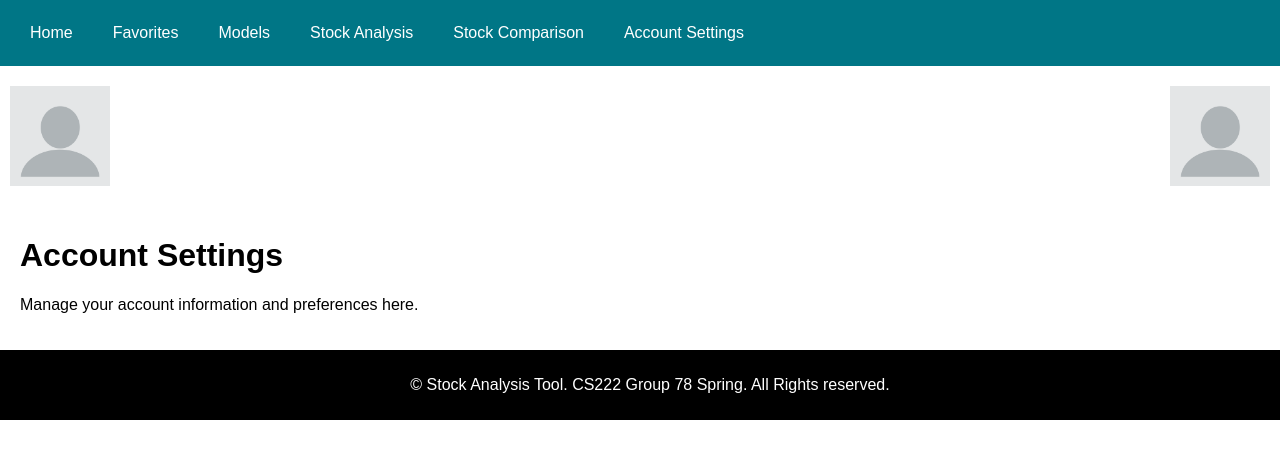
After one commit to CS222-UIUC/team-78-project, a Flask app: page /account_settings.html in a window 1280 px wide. The commit adds this page. Shown: the top 459 px of the page. Run offline with Flask 3, Linux system fonts and the light colour scheme.

Commit message:
created default pages for website and added homepage, account settings, logo, and footer features to each page

```diff
--- a/app.py
+++ b/app.py
@@ -6,5 +6,25 @@ app = Flask(__name__)
 def index():
     return render_template('index.html')
 
+@app.route('/favorites.html')
+def favorites():
+    return render_template('favorites.html')
+
+@app.route('/models.html')
+def models():
+    return render_template('models.html')
+
+@app.route('/stock_analysis.html')
+def stock_analysis():
+    return render_template('stock_analysis.html')
+
+@app.route('/stock_comparison.html')
+def stock_comparison():
+    return render_template('stock_comparison.html')
+
+@app.route('/account_settings.html')
+def account_settings():
+    return render_template('account_settings.html')
+
 if __name__ == "__main__":
     app.run(debug=True)
--- /dev/null
+++ b/templates/account_settings.html
@@ -0,0 +1,10 @@
+<!DOCTYPE html>
+<html lang="en">
+
+{% extends "base.html" %}
+{% block title %}Account Settings{% endblock %}
+{% block page_heading %}Account Settings{% endblock %}
+{% block page_description %}Manage your account information and preferences here.{% endblock %}
+
+
+</html>
--- /dev/null
+++ b/templates/base.html
@@ -0,0 +1,178 @@
+<!-- use  python app.py to run when in team 78 proj folder -->
+
+<!DOCTYPE html>
+<html lang="en">
+
+    <head>
+        <meta charset="UTF-8">
+        <meta name="viewport" content="width=device-width, initial-scale=1.0">
+        <title>Stock Analysis Tool</title>
+
+        <!-- transfer this to external css -->
+        <style>
+            body {
+                font-family: Arial, sans-serif;
+                margin: 0;
+                padding: 0;
+            }
+            .navbar {
+                background-color: #007686;
+                overflow: hidden;
+                color: white;
+                padding: 10px;
+            }
+            .navbar a {
+                color: white;
+                padding: 14px 20px;
+                text-decoration: none;
+                float: left;
+            }
+            .navbar a:hover {
+                background-color: #ddd;
+                color: rgb(0, 8, 255);
+            }
+            .logo-profile-container {
+                display: flex;
+                justify-content: space-between;
+                padding: 10px;
+                margin-top: 10px;
+            }
+
+            .logo {
+                width: 100px;
+                height: auto;
+            }
+
+            .profile {
+                width: 100px;
+                height: auto;
+                cursor: pointer;
+            }
+
+            /* dropdown for profile options */
+            .dropdown {
+                display: none; /*  hide unless profile clicked */
+                position: absolute;
+                top: 180px; /* dropdown loc under prof pic */
+                right: 10px;
+                background-color: #333;
+                color: white;
+                border-radius: 5px;
+                padding: 10px;
+                width: 150px;
+                box-shadow: 0 4px 6px rgba(0, 0, 0, 0.2);
+            }
+
+            .dropdown a, .dropdown button {
+                display: block;
+                color: white;
+                padding: 10px;
+                text-decoration: none;
+                border: none;
+                background: none;
+                text-align: left;
+                width: 100%;
+            }
+
+            .dropdown a:hover, .dropdown button:hover {
+                background-color: #444;
+            }
+
+            .dropdown button {
+                background-color: red;
+                border-radius: 5px;
+            }
+
+            .content {
+                padding: 20px;
+                flex-grow: 1;
+            }
+            .footer {
+                background-color: #000000;
+                color: white;
+                text-align: center;
+                padding: 10px;
+                position: relative;
+                bottom: 0;
+                width: 100%;
+            }
+            .top-left {
+                position: absolute;
+                top: 80px;
+                left: 10px;
+                width: 100px;  /*size tbd*/
+                height: auto;
+            }
+
+            .top-right {
+                position: absolute;
+                top: 80px;
+                right: 10px;
+                width: 100px;  /*size tbd*/
+                height: auto;
+            }
+        </style>
+    </head>
+    <body>
+
+        <!-- navigation bar -->
+
+        <div class="navbar">   <!-- all routes linked in app.py -->
+            <a href="/">Home</a>
+            <a href="/favorites.html">Favorites</a>
+            <a href="/models.html">Models</a>
+            <a href="/stock_analysis.html">Stock Analysis</a>
+            <a href="/stock_comparison.html">Stock Comparison</a>
+            <a href="/account_settings.html">Account Settings</a>
+        </div>
+
+
+        <!-- logo + profile imgs -->
+        <div class="logo-profile-container">
+            <img src="{{ url_for('static', filename='images/fillerimg.png') }}" alt="Logo" class="logo">
+            <img src="{{ url_for('static', filename='images/fillerimg.png') }}" alt="Profile" class="profile" onclick="toggleDropdown()">
+        </div>
+
+        <!-- profile dropdown-->
+        <div class="dropdown" id="profileDropdown">
+            <a href="/account-settings.html">Account Settings</a>
+            <button onclick="logout()">Logout</button>
+        </div>
+
+        <!-- body text on page -->
+        <!-- <div class="content">
+            <h1>Welcome to the Stock Analysis Tool!</h1>
+            <p>This is the homepage. Please refer to our navigation bar to begin.</p>
+            <p>*site in progress*</p>
+        </div> -->
+
+        <div class="content">
+            <h1>{% block page_heading %}Welcome to the Stock Analysis Tool!{% endblock %}</h1>
+            <p>{% block page_description %}This is the homepage. Please refer to our navigation bar to begin.{% endblock %}</p>
+        </div>
+
+
+        <!-- footer -->
+        <div class="footer">
+            <p>&copy; Stock Analysis Tool. CS222 Group 78 Spring. All Rights reserved.</p>
+        </div>
+
+        <script>
+            function toggleDropdown() {
+                console.log('Dropdown toggled');
+                var dropdown = document.getElementById('profileDropdown');
+                if (dropdown.style.display === 'block') {
+                    dropdown.style.display = 'none';
+                } else {
+                    dropdown.style.display = 'block';
+                }
+            }
+
+            // temp logout action
+            function logout() {
+                alert("Logging out...");
+            }
+        </script>
+
+    </body>
+</html>
```
Also changed, not shown: src/styles/index.css (deleted, +0 -10 lines), templates/favorites.html (added, +12 -0 lines), templates/index.html (+5 -165 lines), templates/models.html (added, +9 -0 lines), templates/stock_analysis.html (added, +10 -0 lines), templates/stock_comparison.html (added, +9 -0 lines), templates/styles.css (added, +102 -0 lines), README.md.
